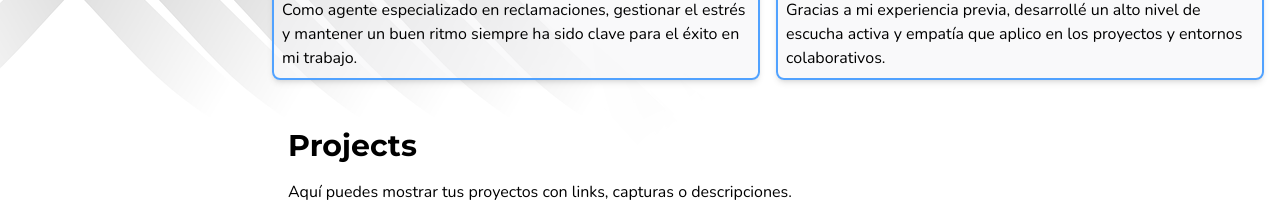
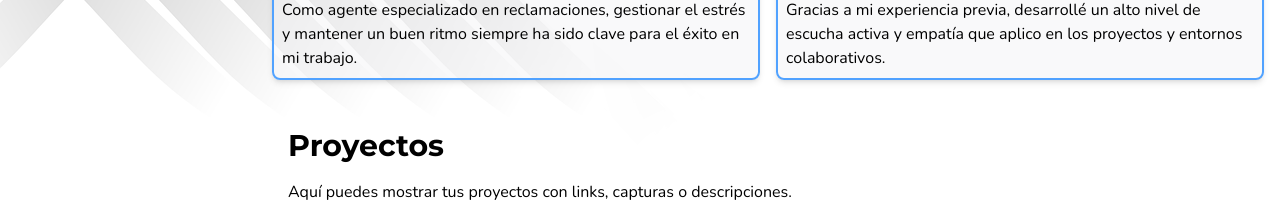
Before and after one commit to Roger486/roger-portfolio, a React (Vite) app: page / in a window 1280 px wide. Shown: the part 1640-1858 px from the top of the page. Built offline with nearby package versions, Linux system fonts and the light colour scheme.

Commit message:
chore: meaningless change to test auto deploy

```diff
--- a/src/features/projects/Projects.jsx
+++ b/src/features/projects/Projects.jsx
@@ -1,7 +1,7 @@
 export default function Projects() {
   return (
     <section id="projects" className="min-h-screen p-8">
-      <h2 className="text-3xl font-bold mb-4">Projects</h2>
+      <h2 className="text-3xl font-bold mb-4">Proyectos</h2>
       <p>Aquí puedes mostrar tus proyectos con links, capturas o descripciones.</p>
       {/* Luego puedes añadir tarjetas o listas con tus proyectos */}
     </section>
```
